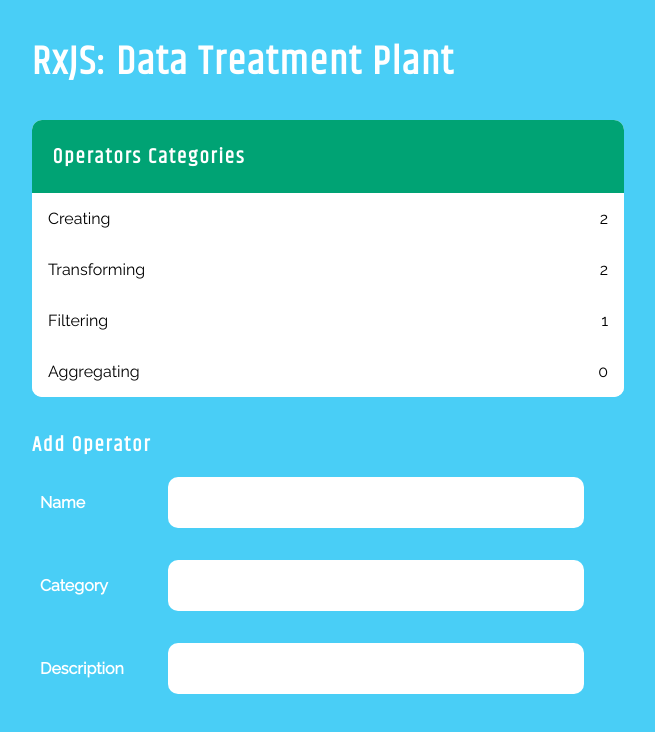
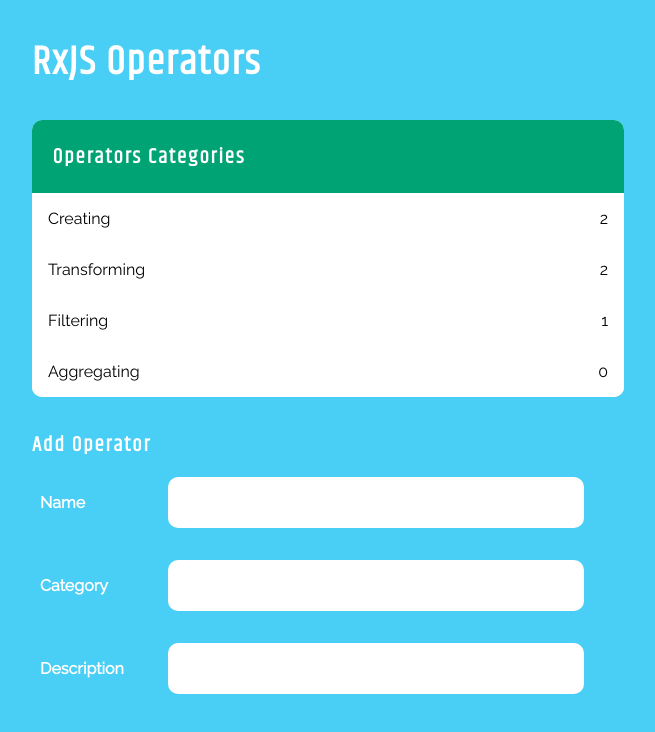
Before and after one commit to getDanArias/RxJS-Operators, an Angular app: page / in a window 1280 px wide. Shown: the top 732 px of the page, without its empty margins (0-655 px from the left). Built offline with nearby package versions, Linux system fonts and the light colour scheme.

Commit message:
Change app title

```diff
--- a/src/app/app.component.ts
+++ b/src/app/app.component.ts
@@ -9,5 +9,5 @@
   `
 })
 export class AppComponent {
-  title = 'RxJS: Data Treatment Plant';
+  title = 'RxJS Operators';
 }
```
